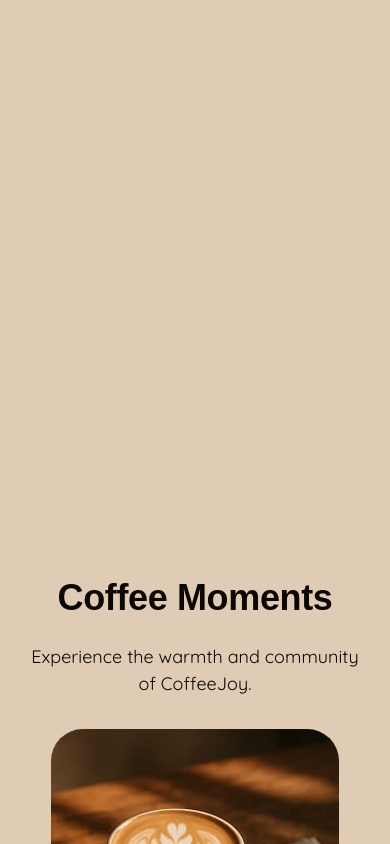
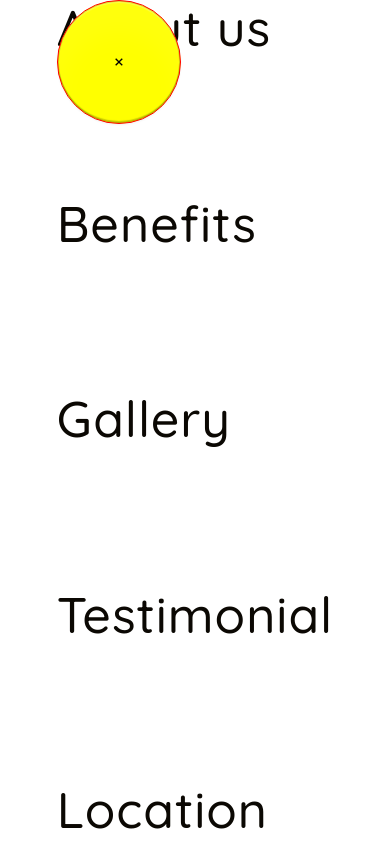
Before and after one commit to Commercial-team-projects/coffee-joy, a website built with Vite: page src/index.html in a window 390 px wide. Shown: the top 844 px of the page. Built offline with nearby package versions, Linux system fonts and the light colour scheme; a web font is replaced by a local one.

Commit message:
Html markup is ready

```diff
--- a/src/css/mobile-menu.css
+++ b/src/css/mobile-menu.css
@@ -1 +1,79 @@
-/*Styles for section mobile-menu*/
+/* Styles for section mobile-menu */
+/* Styles for mobile devices are basic in mobile first approach */
+
+.mobile-menu {
+    width: 100%;
+    height: 100%;
+    display: flex;
+    justify-content: center;
+    align-items: center;
+    position: fixed;
+    top: 0;
+    left: 0;
+    z-index: 999;
+    background-color: #fff;
+    transition: opacity 250ms cubic-bezier(0.4, 0, 0.2, 1),
+        visibility 250ms cubic-bezier(0.4, 0, 0.2, 1);
+    overflow: auto;
+    opacity: 0;
+    pointer-events: none;
+    visibility: hidden;
+}
+
+.mobile-menu.is-open {
+    opacity: 1;
+    pointer-events: auto;
+    visibility: visible;
+}
+
+.mobile-menu-container {
+    display: flex;
+    flex-direction: column;
+    height: 100%;
+    padding-bottom: ;
+    padding-top: ;
+    position: relative;
+    box-sizing: border-box;
+}
+
+.mobile-menu-close-btn {
+    width: 124px;
+    height: 124px;
+    border: 1px solid red;
+    border-radius: 50%;
+    background-color: yellow;
+    position: absolute;
+    top: ;
+    right: ;
+    display: flex;
+    justify-content: center;
+    align-items: center;
+    margin-bottom: ;
+}
+
+.navigation-list {
+    font-size: 50px;
+    line-height: 1.11;
+    font-weight: 700;
+    letter-spacing: 0.02em;
+    display: flex;
+    flex-direction: column;
+    gap: 140px;
+    margin-bottom: auto;
+}
+
+.navigation-mobile {
+    margin-bottom: auto;
+}
+
+.navigation-mob .top-menu-mob .top-menu-item-mob {
+    display: block;
+}
+
+/* Styles for Tablet devices and desktop devices */
+@media only screen and (min-width: 768px) {
+    .mobile-menu {
+        display: none;
+        ;
+    }
+}
--- a/src/partials/mobile-menu.html
+++ b/src/partials/mobile-menu.html
@@ -1 +1,18 @@
-<section class="section"><div class="container"></div></section>
+<div class="mobile-menu is-open">
+  <div class="mobile-menu-container">
+    <button type="submit" class="mobile-menu-close-btn">
+      <svg class="mobile-menu-close-btn-icon" width="8" height="8">
+        <use href="/img/sprite.svg#icon-menu-close"></use>
+      </svg>
+    </button>
+    <nav class="navigation-mobile">
+      <ul class="navigation-list">
+        <li class="navigation-item"><a href="#aboutus">About us</a></li>
+        <li class="navigation-item"><a href="#benefits">Benefits</a></li>
+        <li class="navigation-item"><a href="#gallery">Gallery</a></li>
+        <li class="navigation-item"><a href="#testimonial">Testimonial</a></li>
+        <li class="navigation-item"><a href="#location">Location</a></li>
+      </ul>
+    </nav>
+  </div>
+</div>
```
